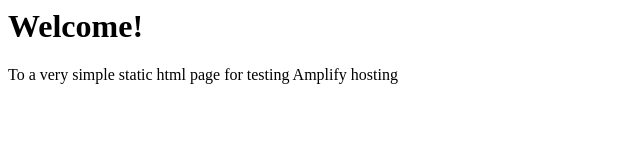
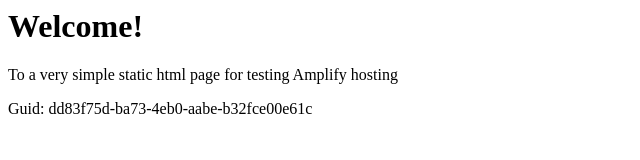
Before and after one commit to aws-aemilia-iad/Github-PR-Commit-Integration-Test-DoNotTouch-v1-gamma-us-east-1, a website: page src/index.html in a window 1280 px wide. Shown: the whole page, without its empty margins (0-640 px from the left). Drawn offline with Linux system fonts and the light colour scheme.

Commit message:
commit from integ tests

```diff
--- a/src/index.html
+++ b/src/index.html
@@ -1,3 +1,5 @@
+
+
 <html lang="en">
 
 <head>
@@ -10,6 +12,6 @@
 <body>
     <h1>Welcome!</h1>
     <p>To a very simple static html page for testing Amplify hosting</p>
-</body>
+    <p>Guid: dd83f75d-ba73-4eb0-aabe-b32fce00e61c</p></body>
 
 </html>
```
